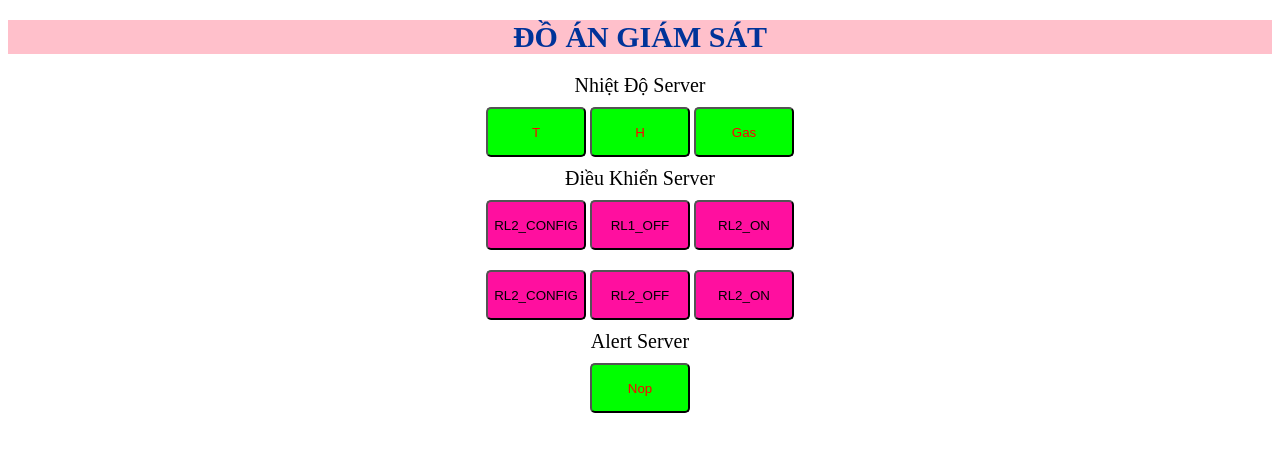
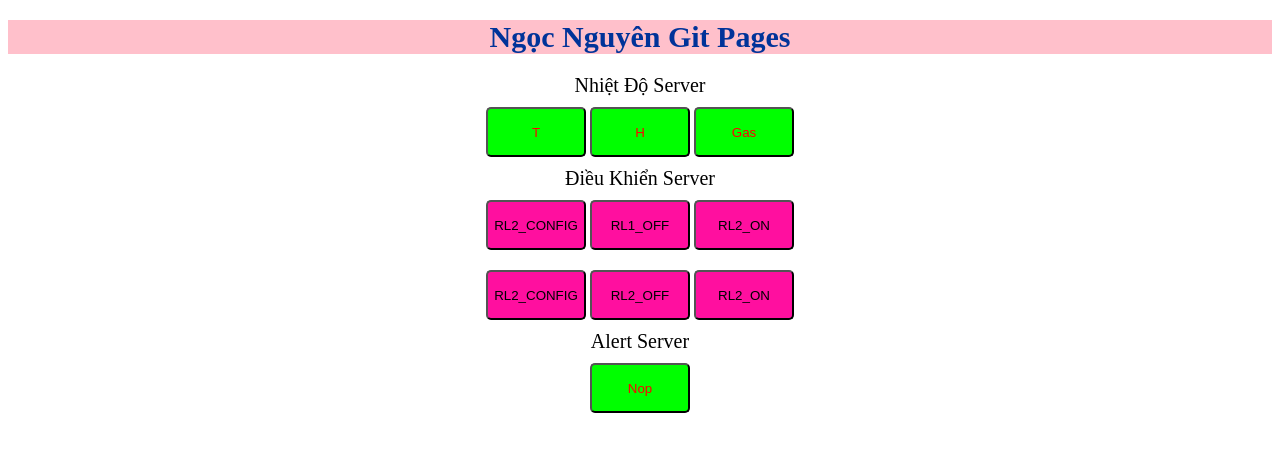
Before and after one commit to ngocnguyenbk12/1stpub, a plain HTML site: page index.html in a window 1280 px wide. Drawn offline with Linux system fonts and the light colour scheme.

Commit message:
initial co mit

```diff
--- a/index.html
+++ b/index.html
@@ -57,7 +57,7 @@
 
 <body onload="javascript:init()">
 
-    <h1 class='Header'> ĐỒ ÁN GIÁM SÁT </h1>
+    <h1 class='Header'> Ngọc Nguyên Git Pages </h1>
 
 
     <div <p class="Tag"> Nhiệt Độ Server </div>
```
